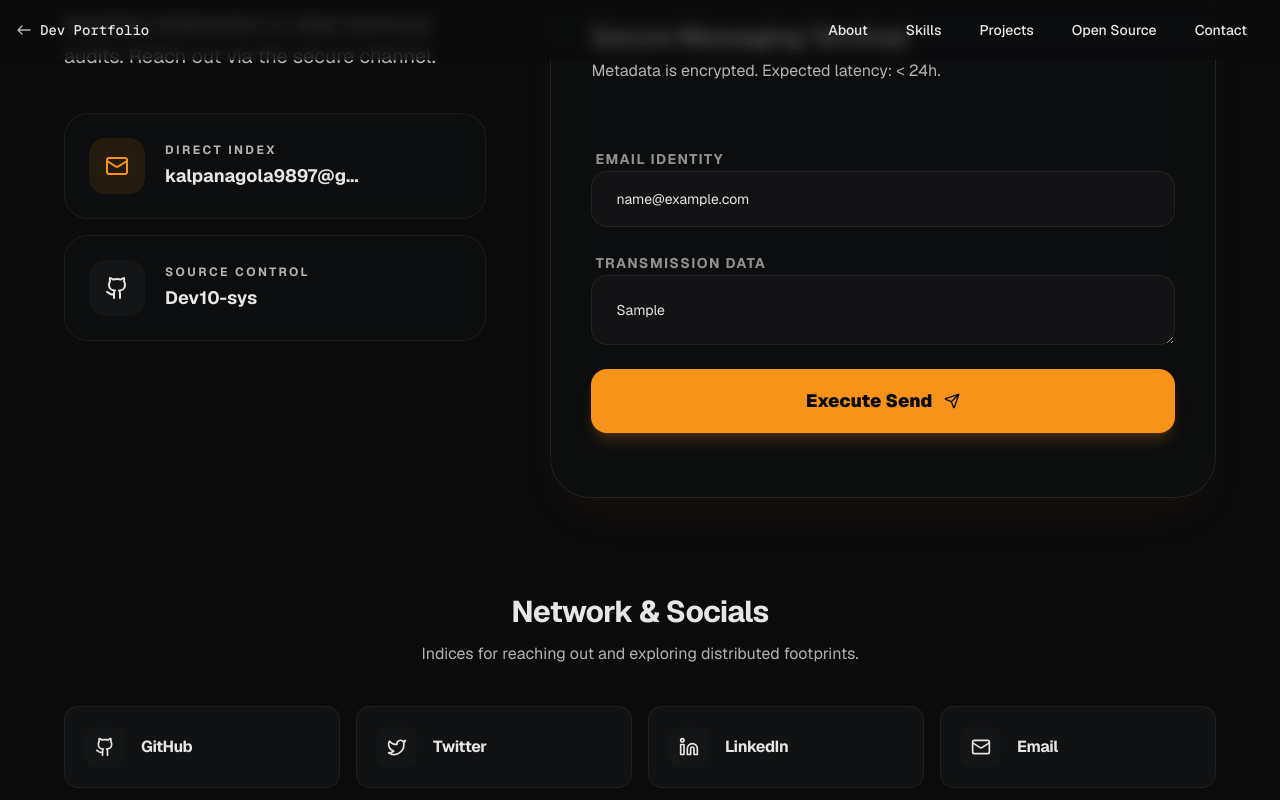
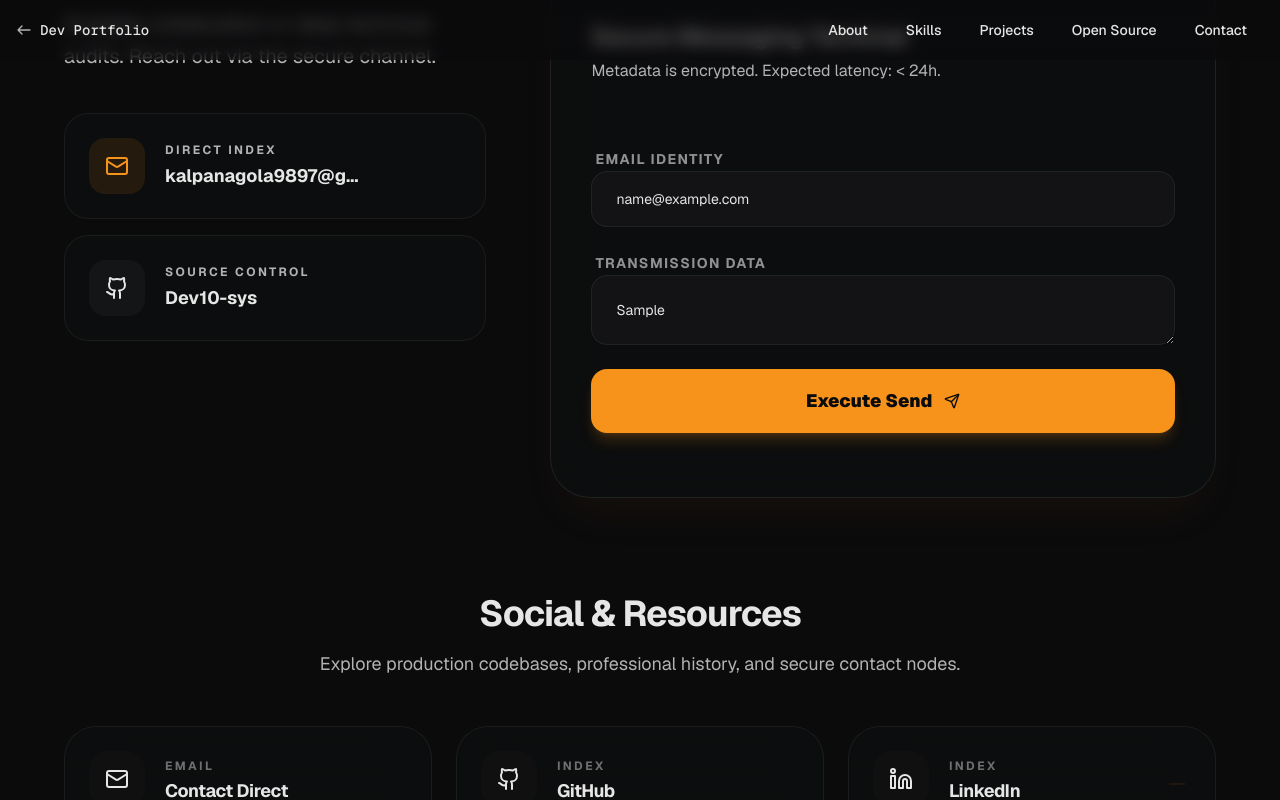
Before and after one commit to Dev10-sys/personal-potfolio, a Next.js app: page / in a window 1280 px wide. Both pictures are taken after typing "name@example.com", "Sample" into the empty fields and a click on the button "Execute Send". Shown: the part 8327-9127 px from the top of the page. Built offline with nearby package versions, Linux system fonts and the light colour scheme.

Commit message:
feat: complete premium footer overhaul with availability badge, signature, and social animations

```diff
--- a/app/page.tsx
+++ b/app/page.tsx
@@ -36,9 +36,41 @@ export default function Page() {
         </div>
       </section>
 
-      <footer className="border-t border-border/60 py-12 text-center text-sm text-muted-foreground bg-muted/20">
-        <div className="max-w-6xl mx-auto px-4">
-          <p className="mb-2">© {new Date().getFullYear()} Dev. Engineered for the open web.</p>
+      <footer className="relative border-t border-border/40 py-24 overflow-hidden bg-muted/5">
+        <div className="absolute inset-0 -z-10 overflow-hidden">
+          <div className="absolute top-1/2 left-1/2 -translate-x-1/2 -translate-y-1/2 w-[500px] h-[500px] bg-primary/5 blur-[120px] rounded-full" />
+        </div>
+
+        <div className="max-w-6xl mx-auto px-4 text-center space-y-12">
+          {/* Availability Badge */}
+          <div className="flex justify-center">
+            <div className="inline-flex items-center gap-3 px-6 py-2 rounded-full border border-primary/20 bg-primary/5 backdrop-blur-md shadow-lg shadow-primary/5">
+              <span className="relative flex h-3 w-3">
+                <span className="animate-ping absolute inline-flex h-full w-full rounded-full bg-green-400 opacity-75"></span>
+                <span className="relative inline-flex rounded-full h-3 w-3 bg-green-500"></span>
+              </span>
+              <span className="text-sm font-bold tracking-wide text-foreground/80">Available for internships & opportunities</span>
+            </div>
+          </div>
+
+          <div className="space-y-4">
+            <p className="text-xl font-medium text-foreground italic">
+              "Currently working on systems-level contributions and infrastructure reliability."
+            </p>
+            <div className="h-px w-24 bg-gradient-to-r from-transparent via-primary/40 to-transparent mx-auto" />
+            <p className="text-2xl font-black tracking-tighter uppercase text-muted-foreground/40">
+              — Dev10-sys
+            </p>
+          </div>
+
+          <div className="pt-12 border-t border-border/40 space-y-2">
+            <p className="text-lg font-bold tracking-tight text-foreground/60">
+              Systems. Security. Infrastructure. <span className="text-[#f7931a] opacity-80">Built with intent.</span>
+            </p>
+            <p className="text-xs font-mono uppercase tracking-[0.4em] text-muted-foreground/40">
+              © {new Date().getFullYear()} All Rights Reserved
+            </p>
+          </div>
         </div>
       </footer>
     </main>
--- a/components/links.tsx
+++ b/components/links.tsx
@@ -1,48 +1,93 @@
+"use client";
+
 import site from "@/data/site.json";
-import type React from "react";
-import { Github, Twitter, Linkedin, Mail, ExternalLink, Globe } from "lucide-react";
+import { useState } from "react";
+import { Github, Twitter, Linkedin, Mail, ExternalLink, FileText, Terminal, Check } from "lucide-react";
+import { motion, AnimatePresence } from "framer-motion";
 
 export function ImportantLinks() {
   const L = site.contact;
+  const [copied, setCopied] = useState(false);
+
+  const copyEmail = () => {
+    const email = L.email.replace("mailto:", "");
+    navigator.clipboard.writeText(email);
+    setCopied(true);
+    setTimeout(() => setCopied(false), 2000);
+  };
+
   const links = [
-    L.github ? { label: "GitHub", href: L.github, Icon: Github, color: "hover:border-white/40" } : null,
-    L.twitter ? { label: "Twitter", href: L.twitter, Icon: Twitter, color: "hover:border-blue-400/40" } : null,
-    L.linkedin ? { label: "LinkedIn", href: L.linkedin, Icon: Linkedin, color: "hover:border-blue-600/40" } : null,
-    L.email ? { label: "Email", href: L.email, Icon: Mail, color: "hover:border-primary/40" } : null,
-  ].filter(Boolean) as {
-    label: string;
-    href: string;
-    Icon: any;
-    color: string;
-  }[];
+    { label: "GitHub", href: L.github, Icon: Github, color: "hover:border-[#f7931a]/60" },
+    { label: "LinkedIn", href: L.linkedin, Icon: Linkedin, color: "hover:border-[#f7931a]/60" },
+    { label: "Twitter", href: L.twitter, Icon: Twitter, color: "hover:border-[#f7931a]/60" },
+    { label: "Portfolio Repo", href: "https://github.com/Dev10-sys/personal-potfolio", Icon: Terminal, color: "hover:border-[#f7931a]/60" },
+    { label: "Resume", href: "/resume.pdf", Icon: FileText, color: "hover:border-[#f7931a]/60", primary: true },
+  ].filter(link => link.href);
 
   return (
-    <div className="w-full max-w-6xl mx-auto">
-      <div className="mb-10 text-center">
-        <h2 className="text-3xl font-bold tracking-tight mb-3">
-          Network & Socials
-        </h2>
-        <p className="text-muted-foreground max-w-2xl mx-auto">
-          Indices for reaching out and exploring distributed footprints.
+    <div className="w-full max-w-6xl mx-auto space-y-12">
+      <div className="text-center space-y-4">
+        <h2 className="text-4xl font-bold tracking-tight">Social & Resources</h2>
+        <p className="text-muted-foreground text-lg max-w-2xl mx-auto">
+          Explore production codebases, professional history, and secure contact nodes.
         </p>
       </div>
-      <div className="grid gap-4 md:grid-cols-2 lg:grid-cols-4">
-        {links.map(({ label, href, Icon, color }) => (
-          <a
+
+      <div className="grid gap-6 sm:grid-cols-2 lg:grid-cols-3">
+        {/* Email Card with Copy Logic */}
+        <motion.div
+          whileHover={{ scale: 1.03, y: -5 }}
+          className="group relative flex items-center justify-between rounded-[2rem] border border-border/60 bg-card/40 p-6 backdrop-blur-xl transition-all duration-300 hover:border-[#f7931a]/40 hover:shadow-2xl hover:shadow-[#f7931a]/5 cursor-pointer"
+          onClick={copyEmail}
+        >
+          <div className="flex items-center gap-5">
+            <div className="rounded-[1.2rem] bg-muted/50 p-4 text-foreground group-hover:bg-[#f7931a]/10 group-hover:text-[#f7931a] transition-all duration-500 group-hover:rotate-12">
+              {copied ? <Check className="h-6 w-6" /> : <Mail className="h-6 w-6" />}
+            </div>
+            <div className="space-y-1">
+              <span className="text-xs font-bold uppercase tracking-[0.2em] text-muted-foreground/60">Email</span>
+              <div className="font-bold tracking-tight text-lg">Contact Direct</div>
+            </div>
+          </div>
+          <AnimatePresence>
+            {copied && (
+              <motion.span
+                initial={{ opacity: 0, x: 10 }}
+                animate={{ opacity: 1, x: 0 }}
+                exit={{ opacity: 0 }}
+                className="text-xs font-bold text-[#f7931a] uppercase tracking-widest"
+              >
+                Copied!
+              </motion.span>
+            )}
+          </AnimatePresence>
+        </motion.div>
+
+        {links.map(({ label, href, Icon, color, primary }) => (
+          <motion.a
             key={label}
             href={href}
             target="_blank"
             rel="noreferrer"
-            className={`group flex items-center justify-between rounded-xl border border-border/60 bg-card p-5 transition-all duration-300 ${color} hover:shadow-xl hover:shadow-primary/5 hover:-translate-y-1`}
+            whileHover={{ scale: 1.03, y: -5 }}
+            className={`group relative flex items-center justify-between rounded-[2rem] border border-border/60 bg-card/40 p-6 backdrop-blur-xl transition-all duration-300 ${color} hover:shadow-2xl hover:shadow-[#f7931a]/5 ${primary ? 'bg-gradient-to-br from-card/80 to-[#f7931a]/5' : ''}`}
           >
-            <div className="flex items-center gap-4">
-              <div className="rounded-lg bg-muted p-2.5 text-foreground group-hover:text-primary transition-colors">
-                <Icon className="h-5 w-5" />
+            <div className="flex items-center gap-5">
+              <div className="rounded-[1.2rem] bg-muted/50 p-4 text-foreground group-hover:bg-[#f7931a]/10 group-hover:text-[#f7931a] transition-all duration-500 group-hover:rotate-12">
+                <Icon className="h-6 w-6" />
               </div>
-              <span className="font-bold tracking-tight">{label}</span>
+              <div className="space-y-1">
+                <span className="text-xs font-bold uppercase tracking-[0.2em] text-muted-foreground/60">Index</span>
+                <div className="font-bold tracking-tight text-lg">{label}</div>
+              </div>
             </div>
-            <ExternalLink className="h-4 w-4 opacity-0 group-hover:opacity-40 transition-opacity" />
-          </a>
+            <div className="relative h-6 w-6 overflow-hidden">
+               <ExternalLink className="h-5 w-5 absolute transition-all duration-300 translate-y-6 opacity-0 group-hover:translate-y-0 group-hover:opacity-40" />
+               <div className="h-5 w-5 absolute transition-all duration-300 translate-y-0 group-hover:-translate-y-6 group-hover:opacity-0 underline-decoration-primary">
+                  {label === "LinkedIn" ? <div className="w-4 h-0.5 bg-primary/20 mt-4 mx-auto group-hover:w-0 transition-all opacity-40" /> : null}
+               </div>
+            </div>
+          </motion.a>
         ))}
       </div>
     </div>
```
Also changed, not shown: 1 other file (tests, documents, lock files or other folders).
